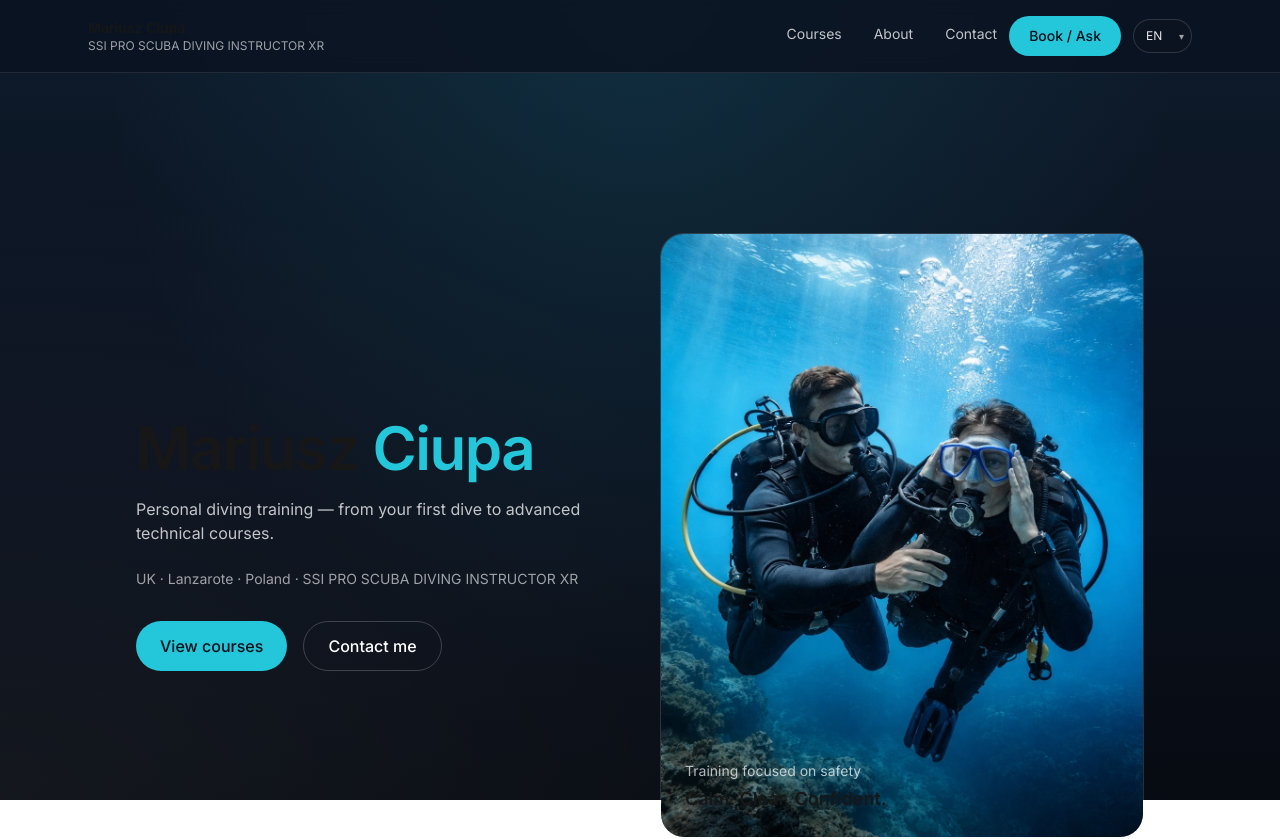
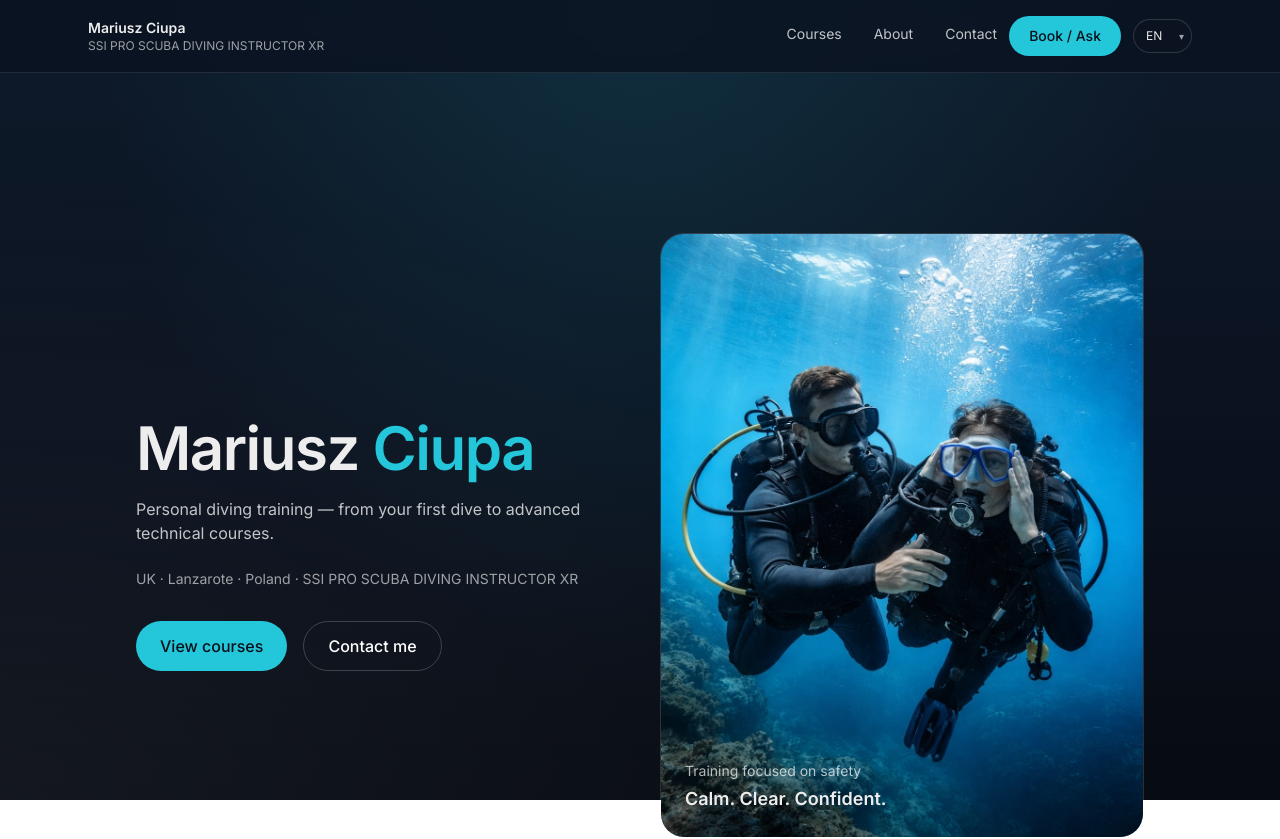
Before and after one commit to anastasiyaklyap/mariusz-ciupa-site, a Next.js app: page / in a window 1280 px wide. Shown: the top 839 px of the page. Built offline with nearby package versions, Linux system fonts and the light colour scheme.

Commit message:
fix light mode text colot

```diff
--- a/src/app/globals.css
+++ b/src/app/globals.css
@@ -1,8 +1,7 @@
 @import "tailwindcss";
 
 :root {
-  --background: #ffffff;
-  --foreground: #171717;
+  --foreground: #ededed;
 }
 
 @theme inline {
```
